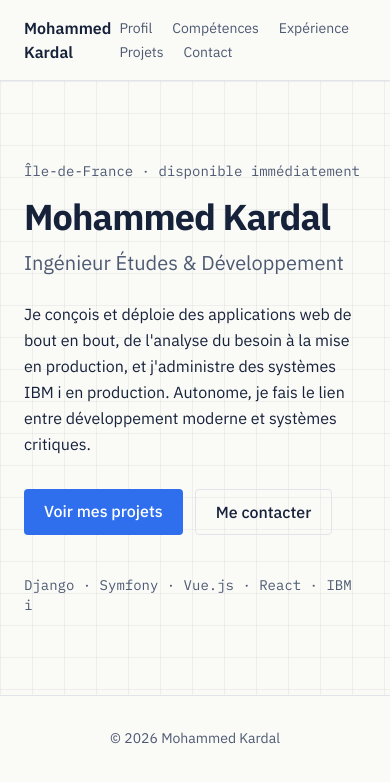
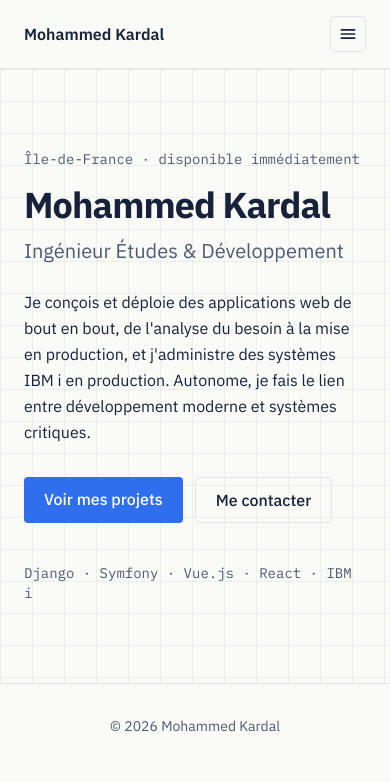
Before and after one commit to kardalmohammedvillemomble-dev/portfolio, a Next.js app: page / in a window 390 px wide. Shown: the top 782 px of the page. Built offline with nearby package versions, Linux system fonts and the light colour scheme.

Commit message:
feat: add mobile navigation menu

```diff
--- a/components/Header.tsx
+++ b/components/Header.tsx
@@ -1,4 +1,7 @@
+"use client";
+
 import Link from "next/link";
+import { useState } from "react";
 
 const links = [
   { href: "/about", label: "Profil" },
@@ -9,13 +12,16 @@ const links = [
 ];
 
 export default function Header() {
+  const [open, setOpen] = useState(false);
+
   return (
     <header className="sticky top-0 z-10 border-b border-border bg-background/80 backdrop-blur">
       <div className="mx-auto flex max-w-3xl items-center justify-between px-6 py-4">
-        <Link href="/" className="font-semibold">
+        <Link href="/" className="font-semibold" onClick={() => setOpen(false)}>
           Mohammed Kardal
         </Link>
-        <nav aria-label="Navigation principale">
+
+        <nav aria-label="Navigation principale" className="hidden sm:block">
           <ul className="flex flex-wrap gap-x-5 gap-y-1 text-sm text-muted">
             {links.map((link) => (
               <li key={link.href}>
@@ -26,7 +32,42 @@ export default function Header() {
             ))}
           </ul>
         </nav>
+
+        <button
+          type="button"
+          onClick={() => setOpen((v) => !v)}
+          aria-expanded={open}
+          aria-controls="mobile-nav"
+          className="flex h-9 w-9 items-center justify-center rounded border border-border sm:hidden"
+        >
+          <span className="sr-only">{open ? "Fermer le menu" : "Ouvrir le menu"}</span>
+          <svg viewBox="0 0 24 24" className="h-5 w-5" fill="none" stroke="currentColor" strokeWidth="2">
+            {open ? (
+              <path strokeLinecap="round" d="M6 6l12 12M18 6L6 18" />
+            ) : (
+              <path strokeLinecap="round" d="M4 7h16M4 12h16M4 17h16" />
+            )}
+          </svg>
+        </button>
       </div>
+
+      {open && (
+        <nav id="mobile-nav" aria-label="Navigation mobile" className="border-t border-border sm:hidden">
+          <ul className="flex flex-col px-6 py-3 text-sm text-muted">
+            {links.map((link) => (
+              <li key={link.href}>
+                <Link
+                  href={link.href}
+                  onClick={() => setOpen(false)}
+                  className="block py-2 hover:text-accent"
+                >
+                  {link.label}
+                </Link>
+              </li>
+            ))}
+          </ul>
+        </nav>
+      )}
     </header>
   );
 }
```
